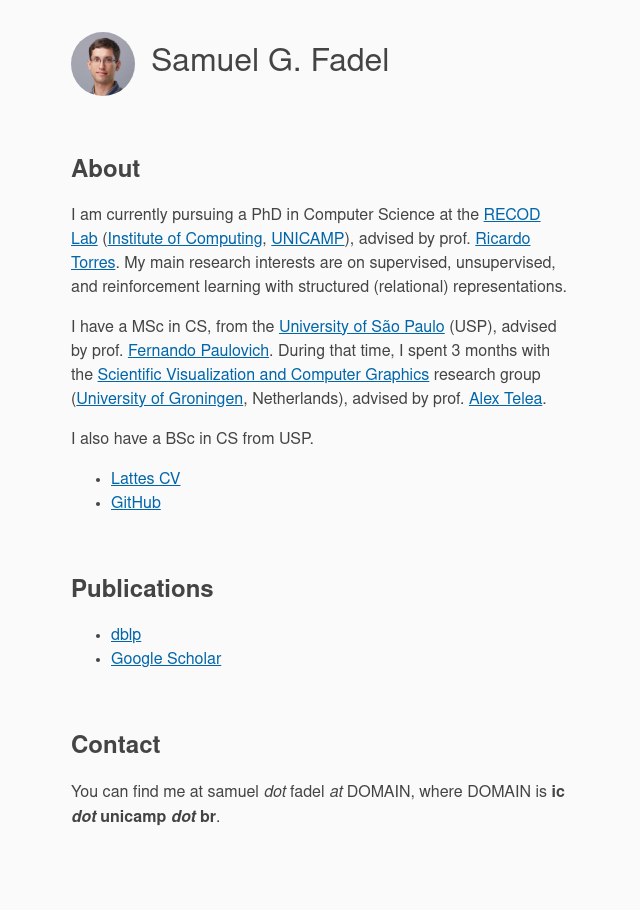
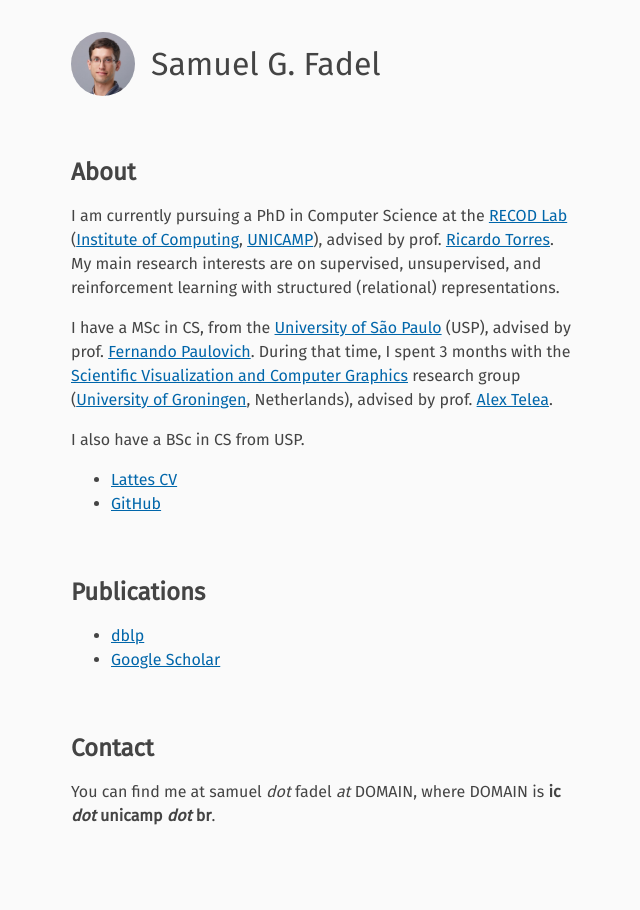
Before and after one commit to jayflyaway/fadel.github.io, a Jekyll site: the page built from README.md, in a window 1280 px wide. Shown: the whole page, without its empty margins (319-959 px from the left). Built offline with Jekyll 4.4.1, drawn with Linux system fonts in a browser that asks for light colours; our own code applies the rules of GitHub Pages for plain Markdown files.

Commit message:
Update CSS.

```diff
--- a/_layouts/default.html
+++ b/_layouts/default.html
@@ -9,8 +9,10 @@
   <meta name="viewport" content="width=device-width, initial-scale=1">
   <link rel="stylesheet" href="css/normalize.css">
   <style type="text/css">
+    @import url('https://fonts.googleapis.com/css?family=Fira+Sans');
+
     body {
-      font-family: "Fira Sans", "Nimbus Sans", "Helvetica", sans-serif;
+      font-family: "Fira Sans", sans-serif;
       line-height: 1.5em;
       background-color: #fafafa;
       color: #444444;
```
